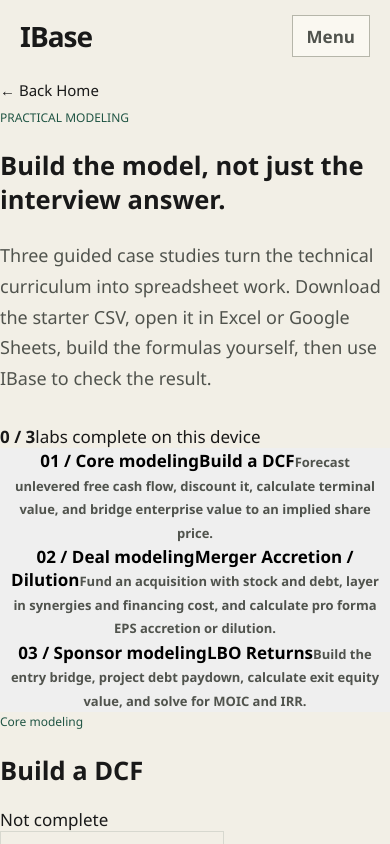
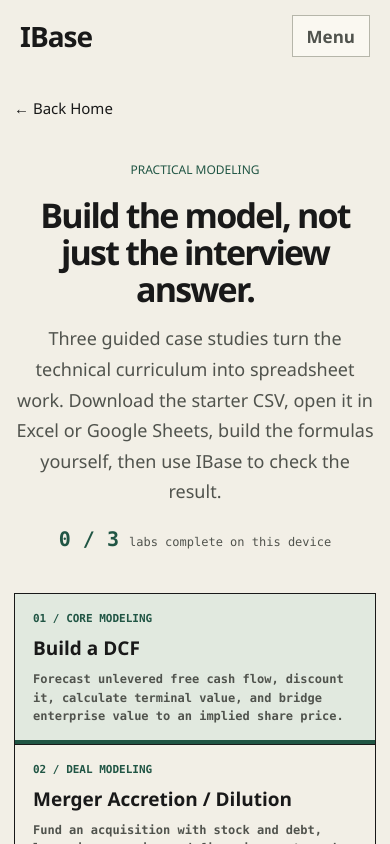
Before and after one commit to Trackifer-student/ibase, a React (Vite) app: page / in a window 390 px wide. Both pictures are taken after a click on the button "Modeling labs". Shown: the top 844 px of the page. Built offline with nearby package versions, Linux system fonts and the light colour scheme.

Commit message:
Style modeling labs and responsive case-study workspaces

```diff
--- a/src/App.css
+++ b/src/App.css
@@ -3062,3 +3062,423 @@ h1[tabindex="-1"]:focus { outline: none; }
   .global-search-page, .progress-backup-page { padding-top: 24px; }
   .interview-rubric { padding: 16px; }
 }
+
+
+/* ------------------------------
+   Modeling labs
+------------------------------ */
+
+.modeling-labs-page {
+  width: min(1120px, calc(100% - 40px));
+  margin: 0 auto;
+  padding: 30px 0 96px;
+}
+
+.modeling-labs-intro {
+  max-width: 820px;
+  margin: 34px auto 42px;
+  text-align: center;
+}
+
+.modeling-labs-intro h1 {
+  margin: 8px 0 16px;
+  font-size: clamp(34px, 5vw, 56px);
+  line-height: 1.08;
+  letter-spacing: -1.8px;
+}
+
+.modeling-labs-intro .page-intro {
+  max-width: 760px;
+  margin: 0 auto;
+  text-align: center;
+}
+
+.lab-progress {
+  display: inline-flex;
+  align-items: baseline;
+  gap: 10px;
+  margin-top: 20px;
+  font-family: 'SFMono-Regular', Consolas, monospace;
+}
+
+.lab-progress strong {
+  font-size: 20px;
+  color: var(--green);
+}
+
+.lab-progress span {
+  font-size: 12px;
+  color: var(--muted);
+}
+
+.lab-selector {
+  display: grid;
+  grid-template-columns: repeat(3, minmax(0, 1fr));
+  border: 1px solid var(--ink);
+  margin-bottom: 30px;
+}
+
+.lab-selector > button {
+  min-width: 0;
+  padding: 22px;
+  border-radius: 0;
+  background: transparent;
+  color: var(--ink);
+  text-align: left;
+  cursor: pointer;
+}
+
+.lab-selector > button + button {
+  border-left: 1px solid var(--ink);
+}
+
+.lab-selector > button.active {
+  background: #e1e9df;
+  box-shadow: inset 0 -4px 0 var(--green);
+}
+
+.lab-selector span,
+.lab-selector small {
+  display: block;
+  font-family: 'SFMono-Regular', Consolas, monospace;
+}
+
+.lab-selector span {
+  margin-bottom: 10px;
+  color: var(--green);
+  font-size: 11px;
+  text-transform: uppercase;
+}
+
+.lab-selector strong {
+  display: block;
+  margin-bottom: 9px;
+  font-size: 19px;
+}
+
+.lab-selector small {
+  color: var(--muted);
+  font-size: 12px;
+  line-height: 1.55;
+}
+
+.active-lab {
+  border-top: 2px solid var(--ink);
+  padding-top: 28px;
+}
+
+.active-lab-heading {
+  display: flex;
+  align-items: flex-start;
+  justify-content: space-between;
+  gap: 24px;
+}
+
+.active-lab-heading h2 {
+  margin: 6px 0 0;
+  font-size: clamp(28px, 4vw, 40px);
+  letter-spacing: -1px;
+}
+
+.lab-status {
+  flex: 0 0 auto;
+  padding: 8px 10px;
+  border: 1px solid var(--ink);
+  font-family: 'SFMono-Regular', Consolas, monospace;
+  font-size: 11px;
+  text-transform: uppercase;
+}
+
+.lab-status.complete {
+  border-color: var(--green);
+  background: #e1e9df;
+  color: var(--green);
+}
+
+.lab-download-bar {
+  display: flex;
+  flex-wrap: wrap;
+  gap: 10px;
+  margin: 22px 0 26px;
+  padding: 16px 0;
+  border-top: 1px solid #b6b6aa;
+  border-bottom: 1px solid #b6b6aa;
+}
+
+.lab-case {
+  max-width: 900px;
+  margin: 0 0 28px;
+}
+
+.lab-case > p {
+  font-size: 18px;
+  line-height: 1.65;
+}
+
+.lab-case ol {
+  margin: 18px 0 0;
+  padding-left: 24px;
+}
+
+.lab-case li {
+  margin: 8px 0;
+  line-height: 1.55;
+}
+
+.lab-workspace {
+  display: grid;
+  grid-template-columns: minmax(280px, 0.8fr) minmax(0, 1.2fr);
+  border: 1px solid var(--ink);
+}
+
+.lab-inputs,
+.lab-output {
+  min-width: 0;
+  padding: 26px;
+}
+
+.lab-output {
+  border-left: 1px solid var(--ink);
+  background: #e3e2d9;
+}
+
+.lab-inputs h3,
+.lab-output h3 {
+  margin: 0 0 18px;
+  font-size: 19px;
+}
+
+.lab-input {
+  display: grid;
+  grid-template-columns: minmax(0, 1fr) 130px;
+  align-items: center;
+  gap: 12px;
+  min-height: 48px;
+  border-top: 1px solid #c5c4b8;
+}
+
+.lab-input > span {
+  font-size: 13px;
+  line-height: 1.35;
+}
+
+.lab-input > div {
+  display: grid;
+  grid-template-columns: minmax(0, 1fr) auto;
+  align-items: center;
+  border-left: 1px solid #c5c4b8;
+}
+
+.lab-input input {
+  width: 100%;
+  min-width: 0;
+  padding: 10px 8px;
+  border: 0;
+  border-radius: 0;
+  background: #faf8f1;
+  color: var(--ink);
+  text-align: right;
+  font-family: 'SFMono-Regular', Consolas, monospace;
+}
+
+.lab-input small {
+  min-width: 36px;
+  padding: 0 6px;
+  color: var(--muted);
+  font-family: 'SFMono-Regular', Consolas, monospace;
+  font-size: 10px;
+}
+
+.lab-hidden-answer {
+  max-width: 480px;
+  padding: 18px;
+  border-left: 3px solid var(--green);
+  background: #f2efe6;
+  line-height: 1.6;
+}
+
+.lab-error {
+  padding: 14px;
+  border-left: 3px solid #833d24;
+  background: #f0e3d5;
+}
+
+.lab-metrics {
+  display: grid;
+  grid-template-columns: repeat(3, minmax(0, 1fr));
+  border: 1px solid var(--ink);
+  margin-bottom: 22px;
+}
+
+.lab-metric {
+  min-width: 0;
+  padding: 16px;
+}
+
+.lab-metric + .lab-metric {
+  border-left: 1px solid var(--ink);
+}
+
+.lab-metric span {
+  display: block;
+  min-height: 34px;
+  color: var(--muted);
+  font-family: 'SFMono-Regular', Consolas, monospace;
+  font-size: 10px;
+  text-transform: uppercase;
+}
+
+.lab-metric strong {
+  display: block;
+  margin-top: 6px;
+  font-size: 23px;
+  overflow-wrap: anywhere;
+}
+
+.lab-metric.emphasis {
+  background: #e1e9df;
+}
+
+.lab-metric.emphasis strong {
+  color: var(--green);
+}
+
+.lab-table-wrap {
+  width: 100%;
+  overflow-x: auto;
+  border: 1px solid #b6b6aa;
+}
+
+.lab-table {
+  width: 100%;
+  min-width: 500px;
+  border-collapse: collapse;
+  font-family: 'SFMono-Regular', Consolas, monospace;
+  font-size: 12px;
+}
+
+.lab-table th,
+.lab-table td {
+  padding: 10px 12px;
+  border-bottom: 1px solid #c5c4b8;
+  text-align: right;
+  white-space: nowrap;
+}
+
+.lab-table th:first-child,
+.lab-table td:first-child {
+  text-align: left;
+}
+
+.lab-table th {
+  background: #f2efe6;
+  color: var(--muted);
+  font-size: 10px;
+  text-transform: uppercase;
+}
+
+.lab-bridge {
+  border-top: 1px solid var(--ink);
+}
+
+.lab-bridge p {
+  display: flex;
+  justify-content: space-between;
+  gap: 20px;
+  margin: 0;
+  padding: 10px 0;
+  border-bottom: 1px solid #c5c4b8;
+  font-family: 'SFMono-Regular', Consolas, monospace;
+  font-size: 12px;
+}
+
+.lab-bridge strong {
+  text-align: right;
+}
+
+.lab-check-note {
+  margin: 16px 0 0;
+  color: var(--muted);
+  font-size: 13px;
+  line-height: 1.5;
+}
+
+.active-lab .wide-note {
+  margin-top: 24px;
+}
+
+.lab-completion {
+  display: flex;
+  align-items: center;
+  flex-wrap: wrap;
+  gap: 12px;
+  margin-top: 28px;
+  padding-top: 24px;
+  border-top: 1px solid var(--ink);
+}
+
+.lab-completion p {
+  flex-basis: 100%;
+  margin: 0;
+  font-size: 13px;
+  color: var(--green);
+}
+
+@media (max-width: 940px) {
+  .lab-selector {
+    grid-template-columns: 1fr;
+  }
+
+  .lab-selector > button + button {
+    border-left: 0;
+    border-top: 1px solid var(--ink);
+  }
+
+  .lab-workspace {
+    grid-template-columns: 1fr;
+  }
+
+  .lab-output {
+    border-left: 0;
+    border-top: 1px solid var(--ink);
+  }
+}
+
+@media (max-width: 620px) {
+  .modeling-labs-page {
+    width: min(100% - 28px, 1120px);
+    padding-top: 18px;
+  }
+
+  .active-lab-heading {
+    display: block;
+  }
+
+  .lab-status {
+    display: inline-block;
+    margin-top: 14px;
+  }
+
+  .lab-inputs,
+  .lab-output,
+  .lab-selector > button {
+    padding: 18px;
+  }
+
+  .lab-input {
+    grid-template-columns: minmax(0, 1fr) 118px;
+  }
+
+  .lab-metrics {
+    grid-template-columns: 1fr;
+  }
+
+  .lab-metric + .lab-metric {
+    border-left: 0;
+    border-top: 1px solid var(--ink);
+  }
+
+  .lab-metric span {
+    min-height: 0;
+  }
+}
```
